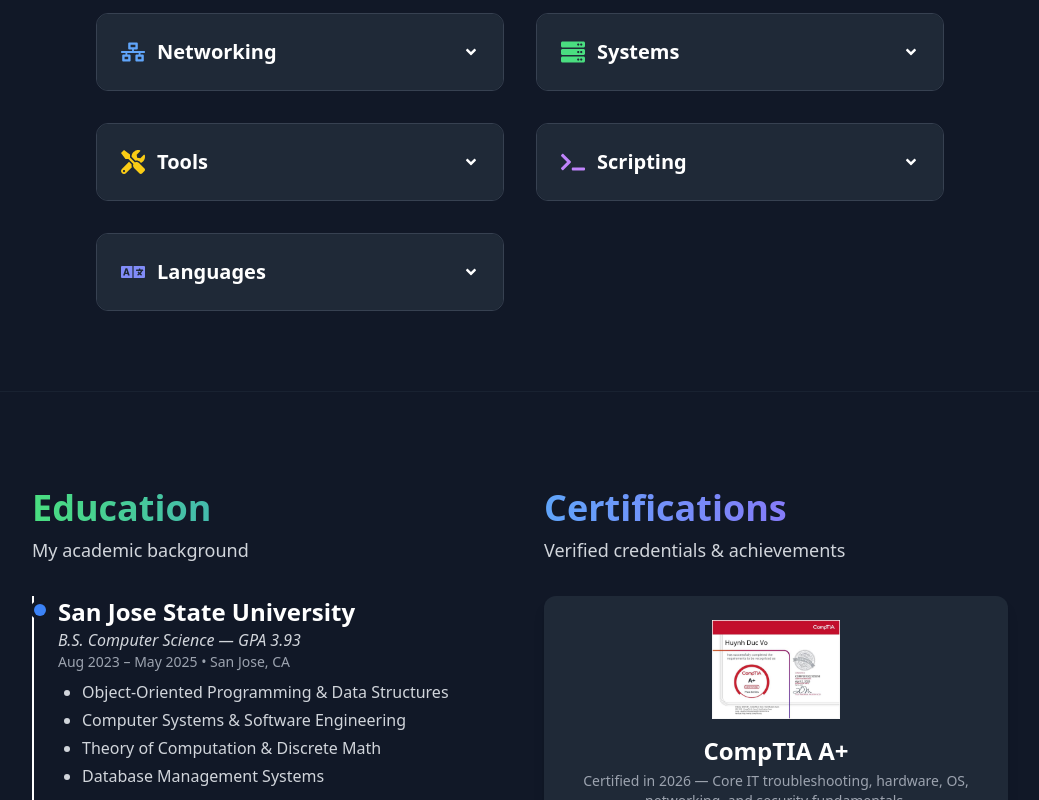
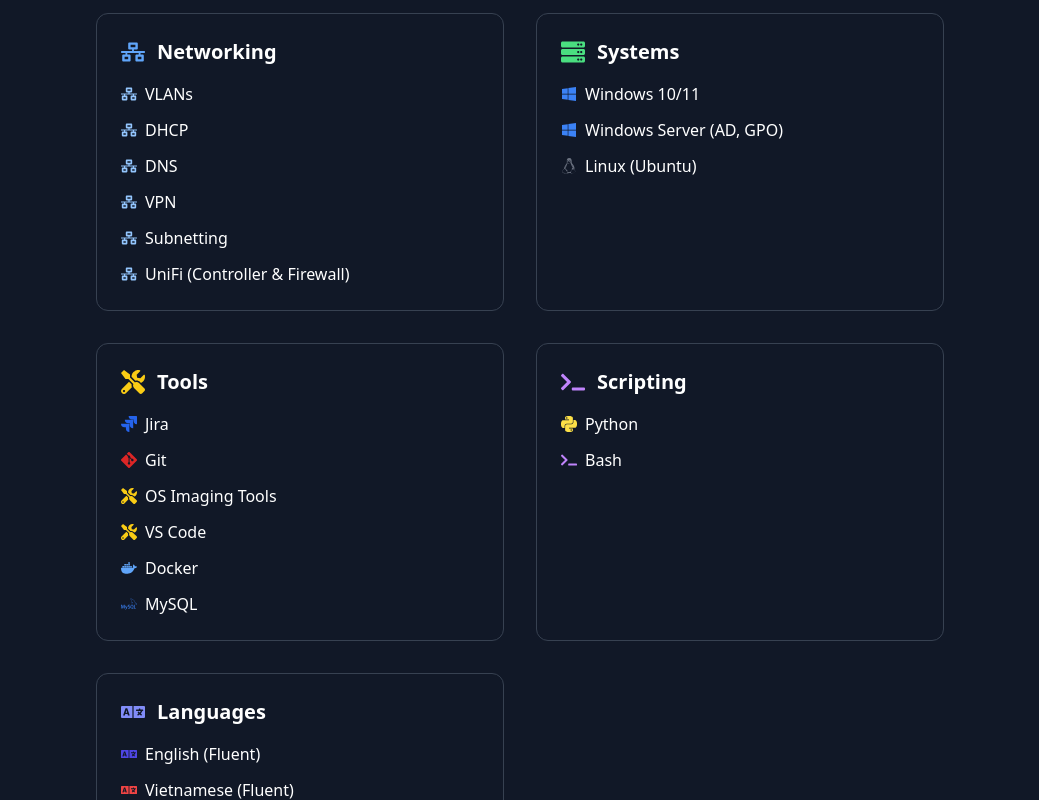
Before and after one commit to HuynhDucVo/portfolio, a React (Vite) app: page / in a window 1280 px wide. Shown: the part 2600-3400 px from the top of the page, without its empty margins (120-1159 px from the left). Built offline with nearby package versions, Linux system fonts and the light colour scheme.

Commit message:
Update Skills.jsx

```diff
--- a/src/components/Skills.jsx
+++ b/src/components/Skills.jsx
@@ -1,6 +1,5 @@
-import React, { useState } from "react";
+import React from "react";
 import {
-  FaAngleDown,
   FaNetworkWired,
   FaTools,
   FaServer,
@@ -8,8 +7,15 @@
   FaLanguage,
   FaWindows,
 } from "react-icons/fa";
-import { SiLinux, SiJira, SiGit, SiDocker, SiMysql, SiPython } from "react-icons/si";
-import { motion, AnimatePresence } from "framer-motion";
+import {
+  SiLinux,
+  SiJira,
+  SiGit,
+  SiDocker,
+  SiMysql,
+  SiPython,
+} from "react-icons/si";
+import { motion } from "framer-motion";
 
 // ---------------------- EXPERIENCE DATA ----------------------
 const experienceData = [
@@ -41,60 +47,60 @@
   },
 ];
 
-// ---------------------- SKILLS DATA (IT-FOCUSED) ----------------------
+// ---------------------- SKILLS DATA ----------------------
 const skillsData = [
   {
     title: "Networking",
     icon: <FaNetworkWired size={24} className="text-blue-400" />,
     skills: [
-      { name: "VLANs" },
-      { name: "DHCP" },
-      { name: "DNS" },
-      { name: "VPN" },
-      { name: "Subnetting" },
-      { name: "UniFi (Controller & Firewall)" },
+      { name: "VLANs", icon: <FaNetworkWired className="text-blue-300" /> },
+      { name: "DHCP", icon: <FaNetworkWired className="text-blue-300" /> },
+      { name: "DNS", icon: <FaNetworkWired className="text-blue-300" /> },
+      { name: "VPN", icon: <FaNetworkWired className="text-blue-300" /> },
+      { name: "Subnetting", icon: <FaNetworkWired className="text-blue-300" /> },
+      { name: "UniFi (Controller & Firewall)", icon: <FaNetworkWired className="text-blue-300" /> },
     ],
   },
   {
     title: "Systems",
     icon: <FaServer size={24} className="text-green-400" />,
     skills: [
-      { name: "Windows 10/11", icon: <FaWindows size={20} className="text-blue-500" /> },
-      { name: "Windows Server (AD, GPO)" },
-      { name: "Linux (Ubuntu)", icon: <SiLinux size={20} className="text-gray-500" /> },
+      { name: "Windows 10/11", icon: <FaWindows className="text-blue-500" /> },
+      { name: "Windows Server (AD, GPO)", icon: <FaWindows className="text-blue-500" /> },
+      { name: "Linux (Ubuntu)", icon: <SiLinux className="text-gray-500" /> },
     ],
   },
   {
     title: "Tools",
     icon: <FaTools size={24} className="text-yellow-400" />,
     skills: [
-      { name: "Jira", icon: <SiJira size={20} className="text-blue-600" /> },
-      { name: "Git", icon: <SiGit size={20} className="text-red-600" /> },
-      { name: "OS Imaging Tools" },
-      { name: "VS Code" },
-      { name: "Docker", icon: <SiDocker size={20} className="text-blue-400" /> },
-      { name: "MySQL", icon: <SiMysql size={20} className="text-blue-500" /> },
+      { name: "Jira", icon: <SiJira className="text-blue-600" /> },
+      { name: "Git", icon: <SiGit className="text-red-600" /> },
+      { name: "OS Imaging Tools", icon: <FaTools className="text-yellow-400" /> },
+      { name: "VS Code", icon: <FaTools className="text-yellow-400" /> },
+      { name: "Docker", icon: <SiDocker className="text-blue-400" /> },
+      { name: "MySQL", icon: <SiMysql className="text-blue-500" /> },
     ],
   },
   {
     title: "Scripting",
     icon: <FaTerminal size={24} className="text-purple-400" />,
     skills: [
-      { name: "Python", icon: <SiPython size={20} className="text-yellow-300" /> },
-      { name: "Bash" },
+      { name: "Python", icon: <SiPython className="text-yellow-300" /> },
+      { name: "Bash", icon: <FaTerminal className="text-purple-400" /> },
     ],
   },
   {
     title: "Languages",
     icon: <FaLanguage size={24} className="text-indigo-400" />,
     skills: [
-      { name: "English (Fluent)" },
-      { name: "Vietnamese (Fluent)" },
+      { name: "English (Fluent)", icon: <FaLanguage className="text-indigo-600" /> },
+      { name: "Vietnamese (Fluent)", icon: <FaLanguage className="text-red-500" /> },
     ],
   },
 ];
 
-// Framer Motion variants
+// Animation
 const container = {
   hidden: {},
   visible: { transition: { staggerChildren: 0.15 } },
@@ -105,9 +111,6 @@
 };
 
 export default function Skills() {
-  const [openIndex, setOpenIndex] = useState(-1);
-  const toggle = (idx) => setOpenIndex(openIndex === idx ? -1 : idx);
-
   return (
     <>
       {/* EXPERIENCE SECTION */}
@@ -117,16 +120,16 @@
         initial="hidden"
         whileInView="visible"
         variants={container}
-        transition={{ duration: 0.8 }}
         viewport={{ once: true }}
       >
         <div className="container mx-auto px-6 max-w-4xl">
           <motion.h2
             variants={fadeInUp}
-            className="text-4xl font-bold mb-2 text-center bg-gradient-to-r from-blue-400 to-purple-500 bg-clip-text text-transparent"
+            className="text-4xl font-bold text-center mb-2 bg-gradient-to-r from-blue-400 to-purple-500 bg-clip-text text-transparent"
           >
             Experience
           </motion.h2>
+
           <motion.p
             variants={fadeInUp}
             className="text-lg text-center mb-8 text-gray-300 dark:text-gray-600"
@@ -165,16 +168,16 @@
         initial="hidden"
         whileInView="visible"
         variants={container}
-        transition={{ duration: 0.8 }}
         viewport={{ once: true }}
       >
         <div className="container mx-auto px-6 max-w-4xl">
           <motion.h2
             variants={fadeInUp}
-            className="text-4xl font-bold mb-2 text-center bg-gradient-to-r from-green-400 to-blue-500 bg-clip-text text-transparent"
+            className="text-4xl font-bold text-center mb-2 bg-gradient-to-r from-green-400 to-blue-500 bg-clip-text text-transparent"
           >
             Skills
           </motion.h2>
+
           <motion.p
             variants={fadeInUp}
             className="text-lg text-center mb-8 text-gray-300 dark:text-gray-600"
@@ -185,47 +188,28 @@
           <div className="grid md:grid-cols-2 gap-8">
             {skillsData.map((group, idx) => (
               <motion.div
-                key={group.title}
+                key={idx}
                 variants={fadeInUp}
-                className="border border-gray-700 dark:border-gray-300 rounded-xl overflow-hidden"
+                className="border border-gray-700 dark:border-gray-300 rounded-xl p-6"
               >
-                <button
-                  onClick={() => toggle(idx)}
-                  className="w-full flex items-center justify-between p-6 bg-gray-800 dark:bg-white text-white dark:text-gray-900 hover:bg-gray-700 dark:hover:bg-gray-100 transition-colors focus:outline-none"
-                >
-                  <div className="flex items-center space-x-3">
+                <div className="flex items-center space-x-3 mb-4">
                   {group.icon}
                   <span className="text-xl font-semibold">{group.title}</span>
                 </div>
-                  <FaAngleDown
-                    className={`transition-transform ${openIndex === idx ? "rotate-180" : ""}`}
-                  />
-                </button>
-                <AnimatePresence>
-                  {openIndex === idx && (
-                    <motion.ul
-                      initial={{ height: 0, opacity: 0 }}
-                      animate={{ height: "auto", opacity: 1 }}
-                      exit={{ height: 0, opacity: 0 }}
-                      transition={{ duration: 0.3 }}
-                      className="bg-gray-900 dark:bg-white text-gray-200 dark:text-gray-800 list-none p-6 space-y-3"
-                    >
-                      {group.skills.map((skill) => (
-                        <li key={skill.name} className="flex items-center space-x-2">
+
+                <ul className="space-y-3">
+                  {group.skills.map((skill, i) => (
+                    <li key={i} className="flex items-center space-x-2">
                       {skill.icon}
                       <span>{skill.name}</span>
                     </li>
                   ))}
-                    </motion.ul>
-                  )}
-                </AnimatePresence>
+                </ul>
               </motion.div>
             ))}
           </div>
         </div>
       </motion.section>
-
-      <div className="w-full h-px bg-gray-800 dark:bg-gray-200 opacity-60 my-8" />
     </>
   );
 }
```
Lines whose indentation alone changed are shown as unchanged.
